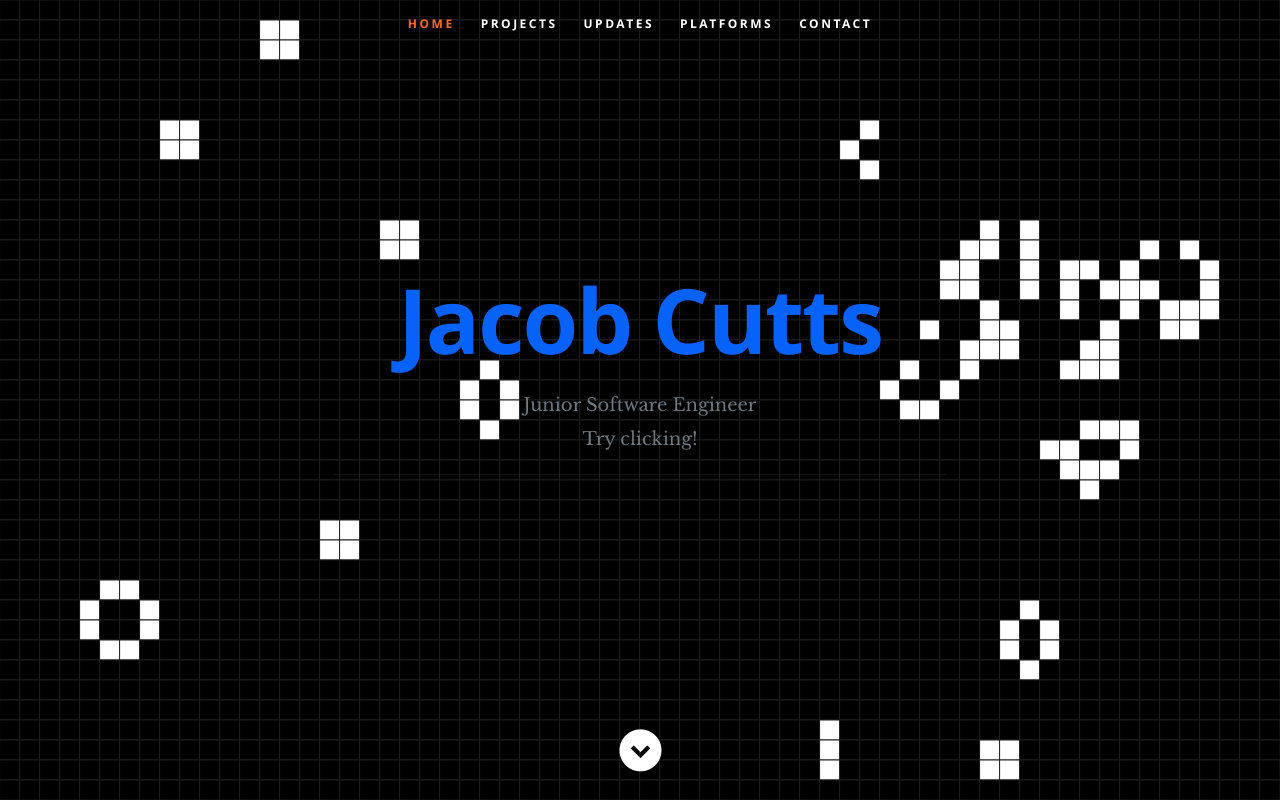
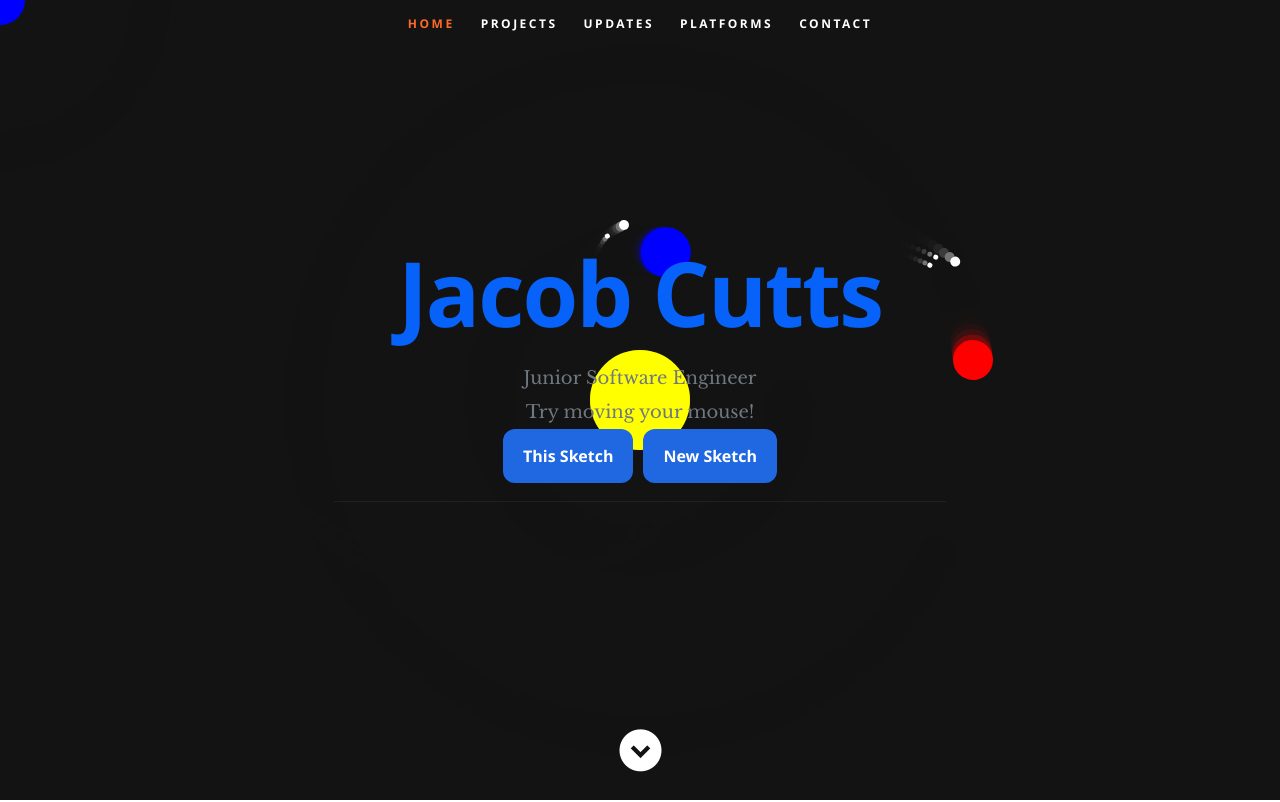
Before and after one commit to JacobCutts13/portfolio-front-end, a React (Create React App) app: page / in a window 1280 px wide. Shown: the top 802 px of the page. Built offline with nearby package versions, Linux system fonts and the light colour scheme; no server answers.

Commit message:
added new sketch button

```diff
--- a/public/css/layout.css
+++ b/public/css/layout.css
@@ -123,6 +123,16 @@ header .z-1 {
 header .z-2 {
    z-index: 2;
    position: absolute;
+}
+
+header button {
+   border-radius: 12px;
+   margin: 0px 5px;
+   background: #1f68e1;
+}
+
+header button:hover {
+   background: #0000ff;
 }
 
 /* primary navigation
--- a/src/components/Header.tsx
+++ b/src/components/Header.tsx
@@ -1,3 +1,4 @@
+import { useEffect, useState } from "react";
 import { Fade } from "react-awesome-reveal";
 import GameOfLife from "../sketches/GameOfLife";
 import SimpleOrbits from "../sketches/SimpleOrbits";
@@ -5,14 +6,26 @@ import RayCast from "../sketches/rayCast/RayCast";
 import Fireworks from "../sketches/fireworks/Fireworks";
 
 export default function Header(): JSX.Element {
-  const sketchID = Math.floor(Math.random() * 4);
+  const [sketchID, setSketchID] = useState<number>(-1);
+
+  useEffect(() => {
+    pickRandomSketch(); // eslint-disable-next-line react-hooks/exhaustive-deps
+  }, []);
+
+  const pickRandomSketch = () => {
+    let newSketchID = Math.floor(Math.random() * 4);
+    while (newSketchID === sketchID) {
+      newSketchID = Math.floor(Math.random() * 4); //reroll
+    }
+    setSketchID(newSketchID);
+  };
 
   return (
     <header id="Header">
       <div style={{ position: "absolute", zIndex: -1, top: 0, left: 0 }}>
         {sketchID === 0 && <SimpleOrbits />}
-        {sketchID === 1 && <RayCast />}
-        {sketchID === 2 && <GameOfLife />}
+        {sketchID === 2 && <RayCast />}
+        {sketchID === 1 && <GameOfLife />}
         {sketchID === 3 && <Fireworks />}
       </div>
       <nav id="nav-wrap">
@@ -61,27 +74,36 @@ export default function Header(): JSX.Element {
           <Fade direction="up" duration={2000}>
             <h1 className="responsive-headline">Jacob Cutts</h1>
           </Fade>
-          {sketchID > 1 && (
-            <Fade direction="up" duration={3000}>
+          {sketchID % 2 === 1 && (
+            <Fade direction="up" duration={3000} cascade={true}>
               <h3>
                 Junior Software Engineer<br></br>Try clicking!
               </h3>
+              <div>
+                <button onClick={() => pickRandomSketch()}>This Sketch</button>
+                <button onClick={() => pickRandomSketch()}>New Sketch</button>
+              </div>
             </Fade>
           )}
-          {sketchID < 2 && (
-            <Fade direction="up" duration={3000}>
+          {sketchID % 2 === 0 && (
+            <Fade direction="up" duration={3000} cascade={true}>
               <h3>
                 Junior Software Engineer<br></br>Try moving your mouse!
               </h3>
+              <div>
+                <button onClick={() => pickRandomSketch()}>This Sketch</button>
+                <button onClick={() => pickRandomSketch()}>New Sketch</button>
+              </div>
             </Fade>
           )}
+
           <hr />
-          {/* <Fade bottom duration={2000}>
+          {/* <Fade direction="up" duration={2000}>
               <ul className="social">
-                <a href={project} className="button btn project-btn">
+                <a href="#projects" className="button btn project-btn">
                   <i className="fa fa-book"></i>Project
                 </a>
-                <a href={github} className="button btn github-btn">
+                <a href="#projects" className="button btn github-btn">
                   <i className="fa fa-github"></i>Github
                 </a>
               </ul>
```
